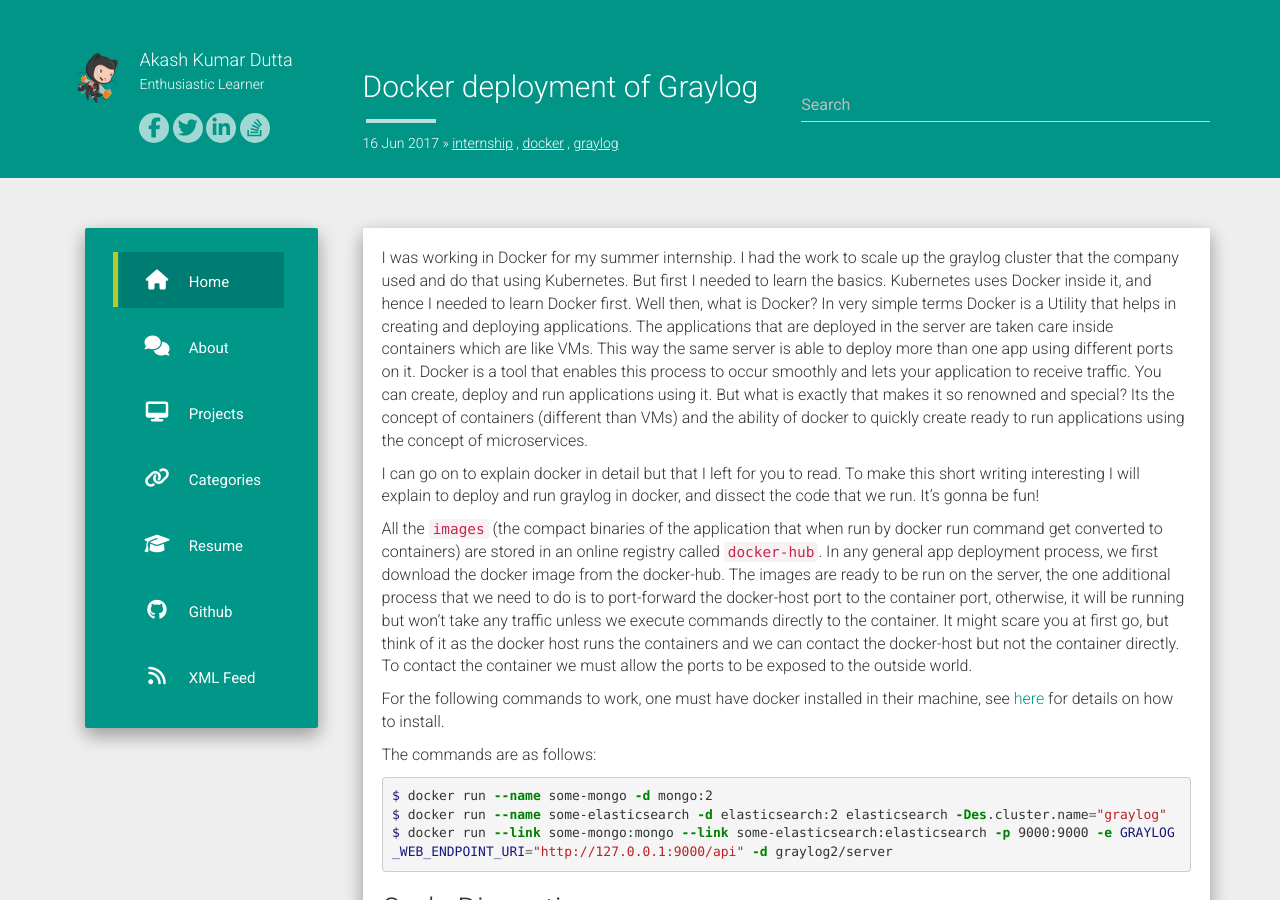
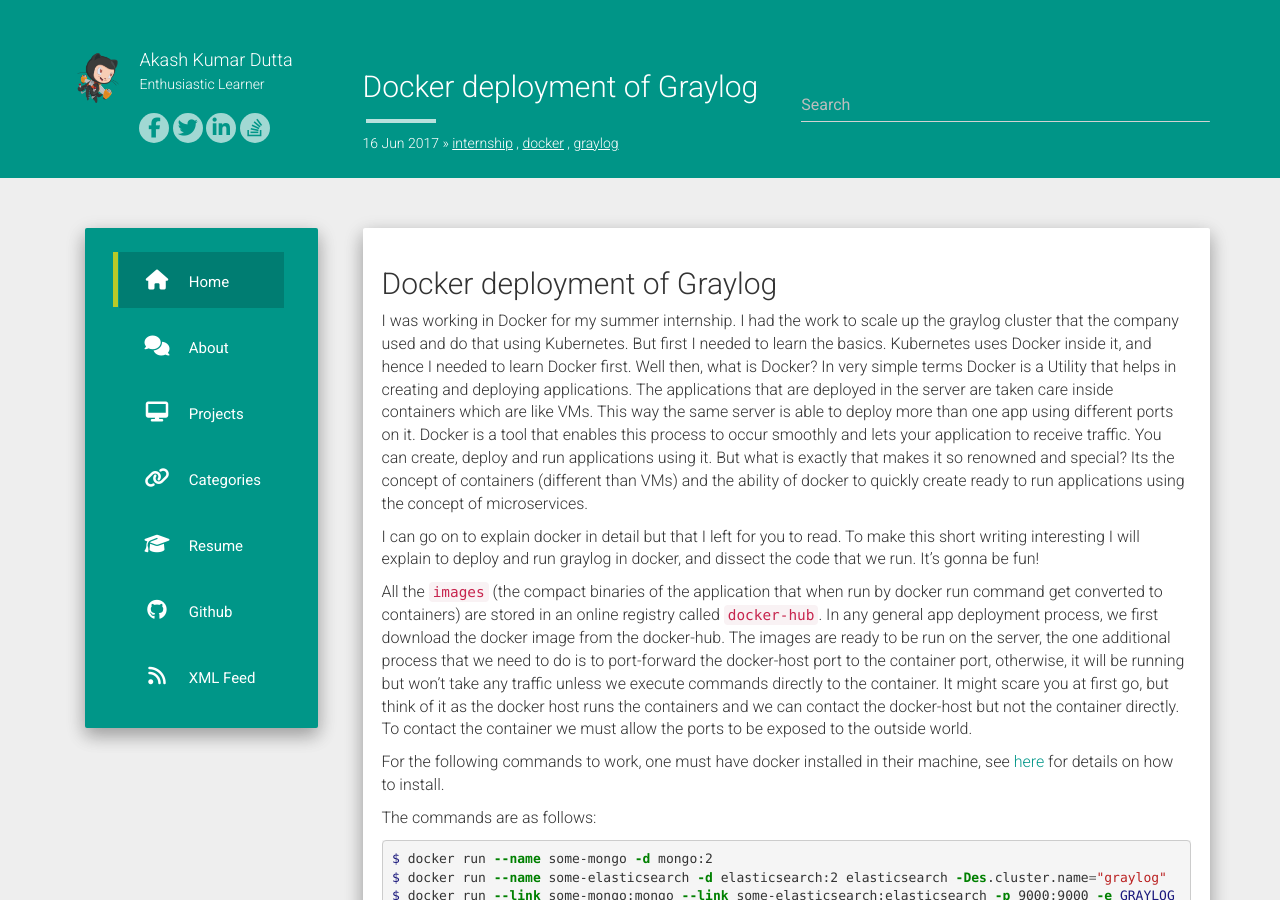
Before and after one commit to AkashKrDutta/AkashKrDutta.github.io, a Jekyll site: the page built from _posts/2017-6-16-docker.md, in a window 1280 px wide and 900 px high. Built offline with Jekyll 4.4.1, drawn with Linux system fonts in a browser that asks for light colours; nearby versions of some CDN libraries; comment, search, counter and statistics services are not loaded.

Commit message:
Update 2017-6-16-docker.md

```diff
--- a/_posts/2017-6-16-docker.md
+++ b/_posts/2017-6-16-docker.md
@@ -8,7 +8,7 @@
   - graylog
 comments: true
 ---
-
+## Docker deployment of Graylog
 I was working in Docker for my summer internship. I had the work to scale up the graylog cluster that the company used and do that using Kubernetes. But first I needed to learn the basics. Kubernetes uses Docker inside it, and hence I needed to learn Docker first. Well then, what is Docker? In very simple terms Docker is a Utility that helps in creating and deploying applications. The applications that are deployed in the server are taken care inside containers which are like VMs. This way the same server is able to deploy more than one app using different ports on it. Docker is a tool that enables this process to occur smoothly and lets your application to receive traffic. You can create, deploy and run applications using it. But what is exactly that makes it so renowned and special? Its the concept of containers (different than VMs) and the ability of docker to quickly create ready to run applications using the concept of microservices.<br>
 
 I can go on to explain docker in detail but that I left for you to read. To make this short writing interesting I will explain to deploy and run graylog in docker, and dissect the code that we run. It's gonna be fun!
```
